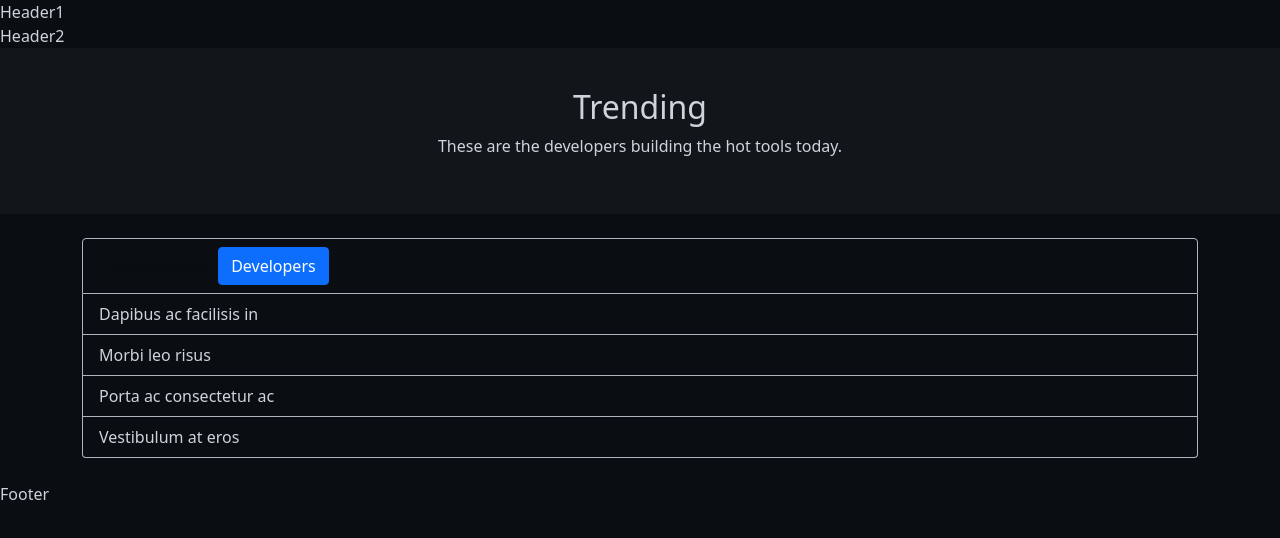
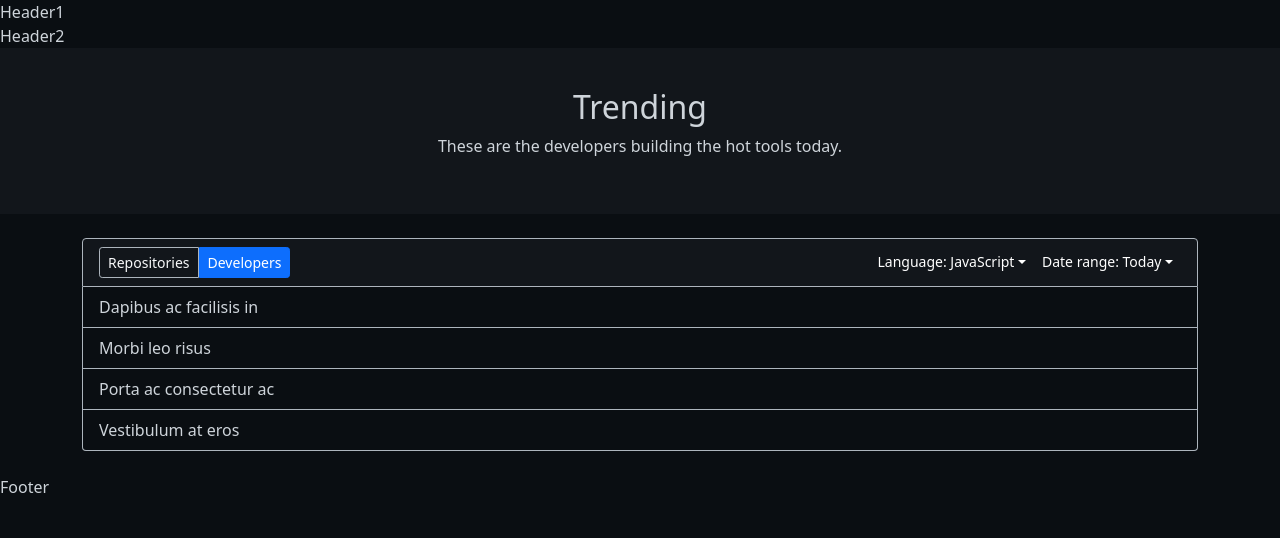
Before and after one commit to KamranDavar/github-trending, a React (Create React App) app: page /developers in a window 1280 px wide. Shown: the top 538 px of the page. Built offline with nearby package versions, Linux system fonts and the light colour scheme.

Commit message:
fix: filter current item label/ add some css

```diff
--- a/src/assets/styles/components/_list.scss
+++ b/src/assets/styles/components/_list.scss
@@ -6,17 +6,69 @@
     color: inherit;
     border-color: $gray-500;
   }
-  .react-loading-skeleton{
+
+  .react-loading-skeleton {
     height: 4rem;
   }
 
   .header {
     display: flex;
+    flex-wrap: wrap;
+    background-color: #12161B;
 
     .filters {
       display: flex;
       flex-grow: 1;
       justify-content: flex-end;
+      flex-wrap: wrap;
+    }
+
+    .btn-dark {
+      background-color: inherit;
+      border: 0;
+    }
+
+    .btn-outline-light {
+      border-color: $gray-500;
+
+    }
+      .left {
+    border-bottom-right-radius: 0;
+    border-top-right-radius: 0;
+
+  }
+    .right {
+    border-bottom-left-radius: 0;
+    border-top-left-radius: 0;
+
+  }
+
+    .dropdown-menu {
+      .input-container {
+        border: solid 1px $gray-600;
+
+      }
+
+      .form-control {
+        background-color: #12161B;
+        margin: 0.5rem;
+        color: $gray-300;
+        border: solid 1px $gray-600;
+        border-radius: 0.4rem;
+      }
+
+      background-color: #0A0E12;
+      color: $gray-300;
+
+      .dropdown-item {
+        color: $gray-300;
+        border: solid 1px $gray-600;
+        font-size: 0.8rem;
+
+        &:hover {
+          background-color: $primary;
+        }
+      }
     }
   }
 }
--- a/src/components/Filter.tsx
+++ b/src/components/Filter.tsx
@@ -13,17 +13,20 @@ type propsType = {
 export const Filter: FC<propsType> = ({ value, setValue, items, label, hasInput }) => {
   const [search, setSearch] = useState<any>()
 
+  const currentItemName = items.find((item) => item.value === value)
   items = search ? items.filter((item) => item.label.toLowerCase().includes(search.toLowerCase())) : items
-
   return (
     <div>
       <Dropdown>
-        <Dropdown.Toggle variant="outline-dark" size="sm">
-          {`${label}: ${value}`}
+        <Dropdown.Toggle variant="dark" size="sm">
+          {`${label}: ${currentItemName?.label}`}
         </Dropdown.Toggle>
-
         <Dropdown.Menu>
-          {hasInput && <Form.Control placeholder="Search" value={search} onChange={(e) => setSearch(e.target.value)} />}
+          {hasInput && (
+            <div className="input-container">
+              <Form.Control placeholder="Search" value={search} onChange={(e) => setSearch(e.target.value)} />
+            </div>
+          )}
           {items.map((item, index) => (
             <Dropdown.Item
               key={index}
--- a/src/components/List.tsx
+++ b/src/components/List.tsx
@@ -18,10 +18,14 @@ export const List: FC<propsType> = ({ filters, activeBtn }) => {
           <ListGroup.Item className="header">
             <ButtonGroup aria-label="Basic example">
               <Link to="/">
-                <Button variant={activeBtn === 0 ? 'primary' : 'outline-dark'}>Repositories</Button>
+                <Button variant={activeBtn === 0 ? 'primary' : 'outline-light'} className="left" size="sm">
+                  Repositories
+                </Button>
               </Link>
               <Link to="/developers">
-                <Button variant={activeBtn === 1 ? 'primary' : 'outline-dark'}>Developers</Button>
+                <Button variant={activeBtn === 1 ? 'primary' : 'outline-light'} className="right" size="sm">
+                  Developers
+                </Button>
               </Link>
             </ButtonGroup>
             <div className="filters">{filters}</div>
--- a/src/pages/GithubTrends.tsx
+++ b/src/pages/GithubTrends.tsx
@@ -29,21 +29,22 @@ export const GithubTrends: FC<propsType> = () => {
         <List
           filters={[
             <Filter
+              key={1}
+              value={sLang}
+              setValue={setSLang}
+              items={spokenLanguages}
+              label="Spoken Language"
+              hasInput={true}
+            />,
+            <Filter
               key={0}
               value={lang}
               setValue={setLang}
               items={programmingLanguages}
-              label="Spoken Language"
-              hasInput={true}
-            />,
-            <Filter
-              key={1}
-              value={sLang}
-              setValue={setSLang}
-              items={spokenLanguages}
               label="Language"
               hasInput={true}
             />,
+
             <Filter key={2} value={range} setValue={setRange} items={dateRange} label="Date range" hasInput={false} />,
           ]}
           activeBtn={0}
--- a/src/pages/GithubTrendsDevelopers.tsx
+++ b/src/pages/GithubTrendsDevelopers.tsx
@@ -1,13 +1,29 @@
-import React, { FC } from 'react'
-import { Banner, List } from '../components'
+import React, { FC, useState } from 'react'
+import { Banner, Filter, List } from '../components'
+import { dateRange, programmingLanguages } from '../staticData'
 
 type propsType = any
 
 export const GithubTrendsDevelopers: FC<propsType> = () => {
+  const [lang, setLang] = useState('javascript')
+  const [range, setRange] = useState('daily')
   return (
     <div className="gh-trends">
       <Banner subTitle="These are the developers building the hot tools today." />
-      <List activeBtn={1} />
+      <List
+        activeBtn={1}
+        filters={[
+          <Filter
+            key={0}
+            value={lang}
+            setValue={setLang}
+            items={programmingLanguages}
+            label="Language"
+            hasInput={true}
+          />,
+          <Filter key={2} value={range} setValue={setRange} items={dateRange} label="Date range" hasInput={false} />,
+        ]}
+      />
     </div>
   )
 }
```
